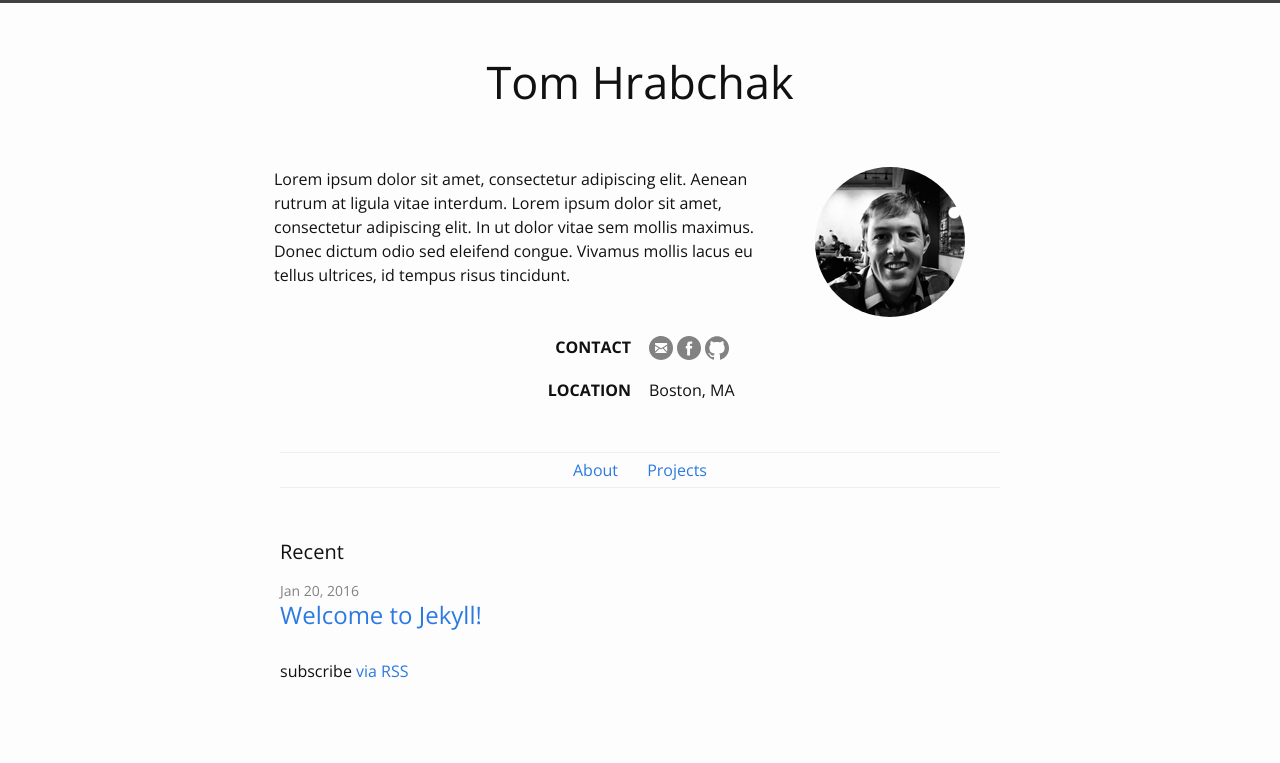
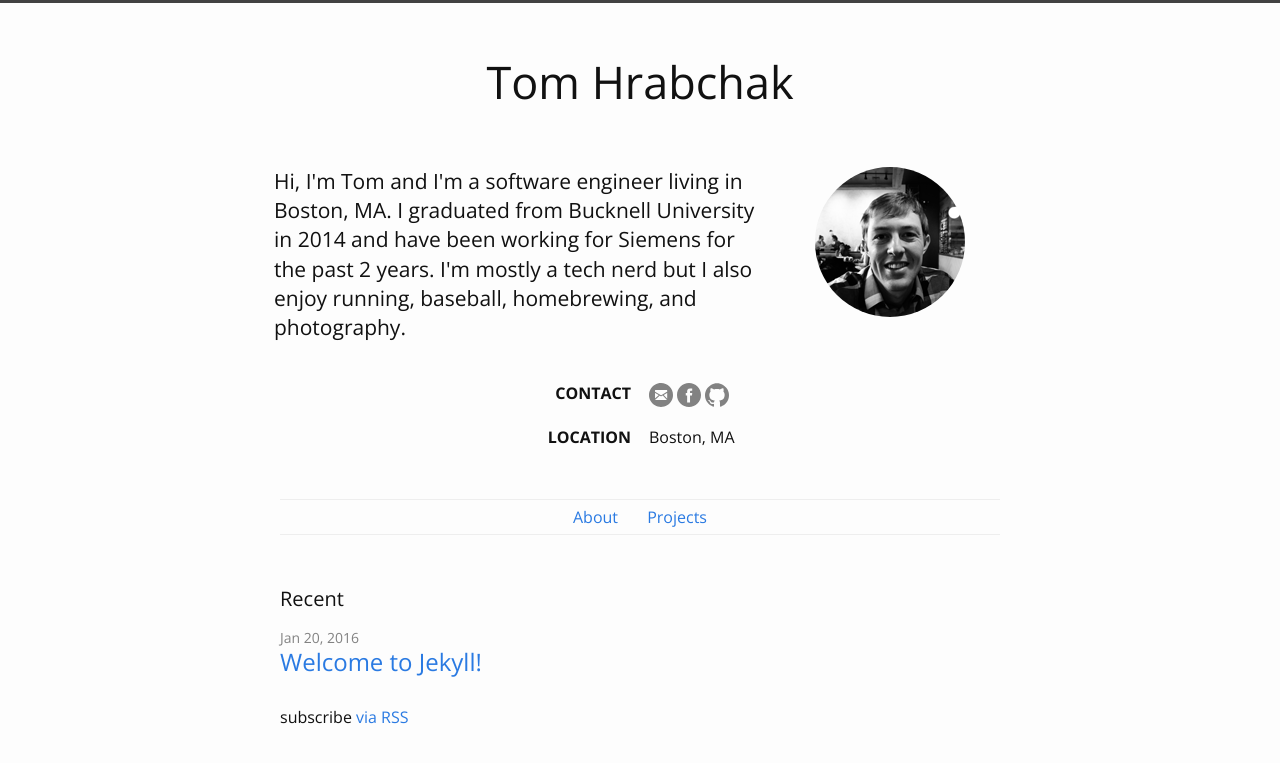
Before and after one commit to thrabchak/thrabchak.github.io, a Jekyll site: the page built from index.html, in a window 1280 px wide. Shown: the top 763 px of the page. Built offline with Jekyll 4.4.1, drawn with Linux system fonts in a browser that asks for light colours.

Commit message:
Update favicon and homepage text blurb

```diff
--- a/_layouts/homepage.html
+++ b/_layouts/homepage.html
@@ -13,7 +13,7 @@
           <div class="bio-images col-sm-4 col-sm-push-8">
             <img class="img-responsive img-circle center-block" src="/data/images/portrait-150x150.png">
           </div>
-          <div class="bio-descriptions col-sm-8 col-sm-pull-4">{{content}}</div>
+          <div class="bio-descriptions col-sm-8 col-sm-pull-4 lead">{{content}}</div>
         </div>
 
         <div class="row">
--- a/index.html
+++ b/index.html
@@ -2,4 +2,4 @@
 layout: homepage
 ---
 
-Lorem ipsum dolor sit amet, consectetur adipiscing elit. Aenean rutrum at ligula vitae interdum. Lorem ipsum dolor sit amet, consectetur adipiscing elit. In ut dolor vitae sem mollis maximus. Donec dictum odio sed eleifend congue. Vivamus mollis lacus eu tellus ultrices, id tempus risus tincidunt.
+Hi, I'm Tom and I'm a software engineer living in Boston, MA. I graduated from Bucknell University in 2014 and have been working for Siemens for the past 2 years. I'm mostly a tech nerd but I also enjoy running, baseball, homebrewing, and photography.
```
Also changed, not shown: favicon.png.
